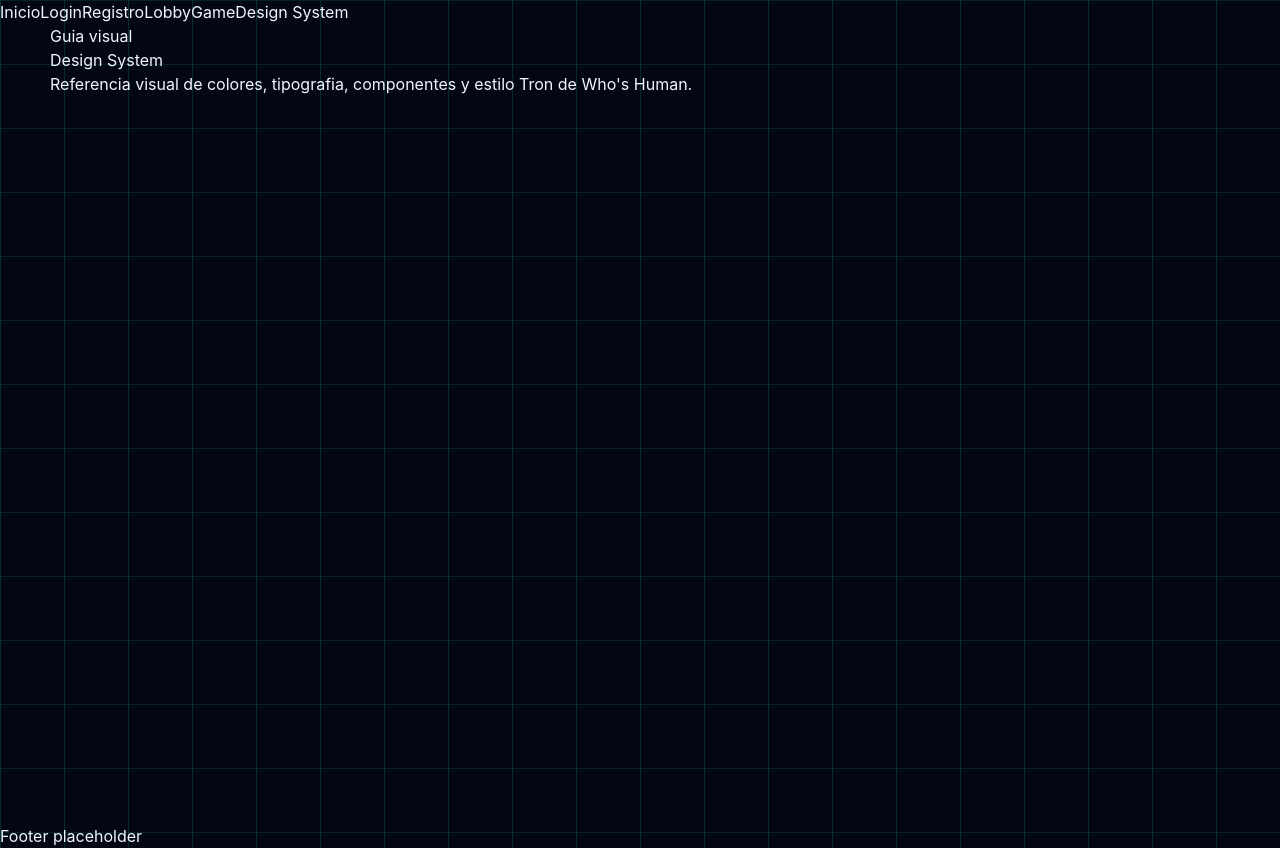
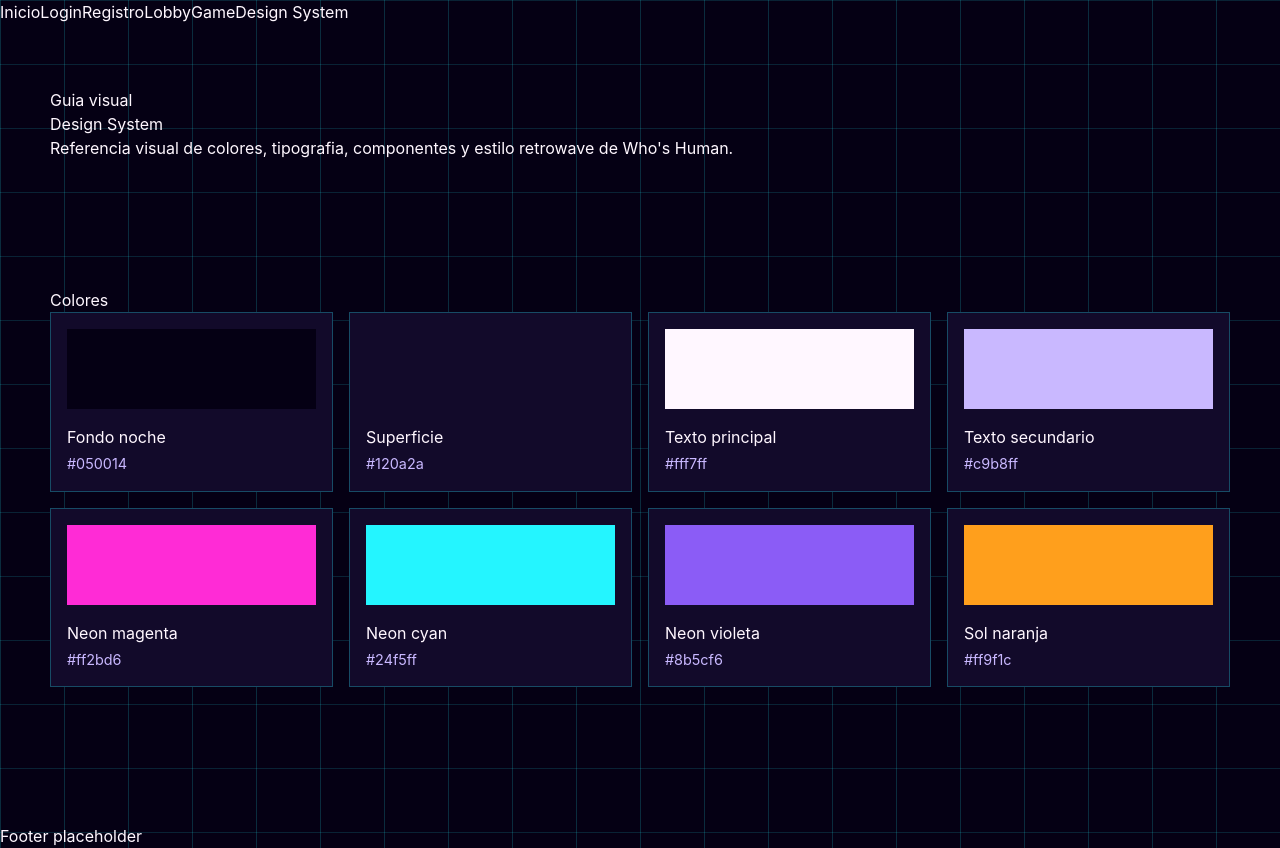
Before and after one commit to whoshuman/whoshuman, a React (Vite) app in the folder apps/frontend/: page /design-system in a window 1280 px wide. Built offline with nearby package versions, Linux system fonts and the light colour scheme.

Commit message:
feat(frontend): añade paleta retrowave al design system

```diff
--- a/apps/frontend/src/index.css
+++ b/apps/frontend/src/index.css
@@ -6,11 +6,16 @@
 :root {
   font-family: Inter, system-ui, sans-serif;
 
-  --color-bg: #030712;
-  --color-text: #eff6ff;
-  --color-text-muted: #c7d8ea;
-  --color-neon-cyan: #22d3ee;
-  --color-neon-cyan-rgb: 34 211 238;
+  --color-bg: #050014;
+  --color-surface: #120a2a;
+  --color-text: #fff7ff;
+  --color-text-muted: #c9b8ff;
+  --color-neon-magenta: #ff2bd6;
+  --color-neon-cyan: #24f5ff;
+  --color-neon-violet: #8b5cf6;
+  --color-sun-orange: #ff9f1c;
+
+  --color-neon-cyan-rgb: 36 245 255;
 
   color: var(--color-text);
   background: var(--color-bg);
@@ -22,13 +27,88 @@ body {
   min-width: 1024px;
   min-height: 100vh;
   background:
-    linear-gradient(90deg, rgb(var(--color-neon-cyan-rgb) / 0.16) 1px, transparent 1px),
-    linear-gradient(rgb(var(--color-neon-cyan-rgb) / 0.12) 1px, transparent 1px), var(--color-bg);
+    linear-gradient(90deg, rgb(var(--color-neon-cyan-rgb) / 0.18) 1px, transparent 1px),
+    linear-gradient(rgb(var(--color-neon-cyan-rgb) / 0.14) 1px, transparent 1px), var(--color-bg);
   background-size: 4rem 4rem;
 }
 
+/* Define el contenedor principal de cada pagina. */
 .main-container {
   min-height: 100vh;
   width: min(1180px, calc(100% - 4rem));
   margin: 0 auto;
 }
+
+/* Define un bloque de contenido dentro de una pagina. */
+.content-section {
+  padding: 4rem 0;
+}
+
+/*
+* Clases temporales de la pagina Design System.
+* Todo selector que empiece por `.design-` pertenece solo a esta guia visual.
+* Si la pagina se elimina, estas clases pueden eliminarse tambien.
+*/
+/* Organiza las muestras de color de la guia visual. */
+.design-color-grid {
+  display: grid;
+  grid-template-columns: repeat(4, 1fr);
+  gap: 1rem;
+}
+
+/* Define la tarjeta de cada color dentro de la guia visual. */
+.design-color-card {
+  padding: 1rem;
+  background: var(--color-surface);
+  border: 1px solid rgb(var(--color-neon-cyan-rgb) / 0.28);
+}
+
+/* Define el bloque visual que muestra cada color. */
+.design-color-sample {
+  display: block;
+  height: 5rem;
+  margin-bottom: 1rem;
+}
+
+.design-color-sample-bg {
+  background: var(--color-bg);
+}
+
+.design-color-sample-surface {
+  background: var(--color-surface);
+}
+
+.design-color-sample-text {
+  background: var(--color-text);
+}
+
+.design-color-sample-muted {
+  background: var(--color-text-muted);
+}
+
+.design-color-sample-magenta {
+  background: var(--color-neon-magenta);
+}
+
+.design-color-sample-cyan {
+  background: var(--color-neon-cyan);
+}
+
+.design-color-sample-violet {
+  background: var(--color-neon-violet);
+}
+
+.design-color-sample-orange {
+  background: var(--color-sun-orange);
+}
+
+.design-color-card h3 {
+  margin: 0 0 0.25rem;
+  font-size: 1rem;
+}
+
+.design-color-card p {
+  margin: 0;
+  color: var(--color-text-muted);
+  font-size: 0.9rem;
+}
--- a/apps/frontend/src/pages/DesignSystem.tsx
+++ b/apps/frontend/src/pages/DesignSystem.tsx
@@ -1,12 +1,68 @@
 function DesignSystem() {
   return (
     <main className="main-container">
-      <section>
+      <section className="content-section">
         <p>Guia visual</p>
 
         <h1>Design System</h1>
 
-        <p>Referencia visual de colores, tipografia, componentes y estilo Tron de Who's Human.</p>
+        <p>
+          Referencia visual de colores, tipografia, componentes y estilo retrowave de Who's Human.
+        </p>
+      </section>
+
+      <section className="content-section">
+        <h2>Colores</h2>
+
+        <div className="design-color-grid">
+          <article className="design-color-card">
+            <span className="design-color-sample design-color-sample-bg"></span>
+            <h3>Fondo noche</h3>
+            <p>#050014</p>
+          </article>
+
+          <article className="design-color-card">
+            <span className="design-color-sample design-color-sample-surface"></span>
+            <h3>Superficie</h3>
+            <p>#120a2a</p>
+          </article>
+
+          <article className="design-color-card">
+            <span className="design-color-sample design-color-sample-text"></span>
+            <h3>Texto principal</h3>
+            <p>#fff7ff</p>
+          </article>
+
+          <article className="design-color-card">
+            <span className="design-color-sample design-color-sample-muted"></span>
+            <h3>Texto secundario</h3>
+            <p>#c9b8ff</p>
+          </article>
+
+          <article className="design-color-card">
+            <span className="design-color-sample design-color-sample-magenta"></span>
+            <h3>Neon magenta</h3>
+            <p>#ff2bd6</p>
+          </article>
+
+          <article className="design-color-card">
+            <span className="design-color-sample design-color-sample-cyan"></span>
+            <h3>Neon cyan</h3>
+            <p>#24f5ff</p>
+          </article>
+
+          <article className="design-color-card">
+            <span className="design-color-sample design-color-sample-violet"></span>
+            <h3>Neon violeta</h3>
+            <p>#8b5cf6</p>
+          </article>
+
+          <article className="design-color-card">
+            <span className="design-color-sample design-color-sample-orange"></span>
+            <h3>Sol naranja</h3>
+            <p>#ff9f1c</p>
+          </article>
+        </div>
       </section>
     </main>
   );
--- a/apps/frontend/src/pages/Home.tsx
+++ b/apps/frontend/src/pages/Home.tsx
@@ -1,7 +1,7 @@
 function Home() {
   return (
     <main className="main-container">
-      <section>
+      <section className="content-section">
         <p>
           Proyecto final 42 | Transcendence | Developed by: Jdelorme, smarin-a, zlu, descamil,
           ldiaz-ra
```
